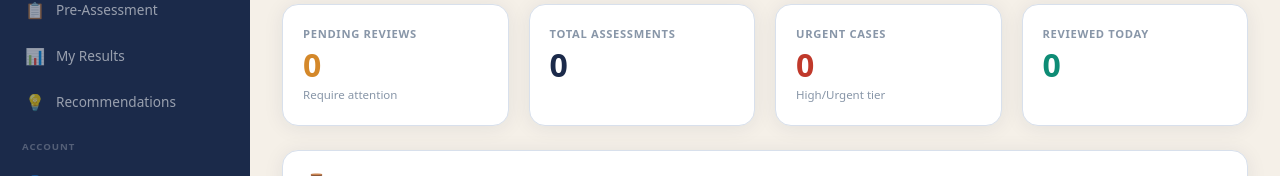
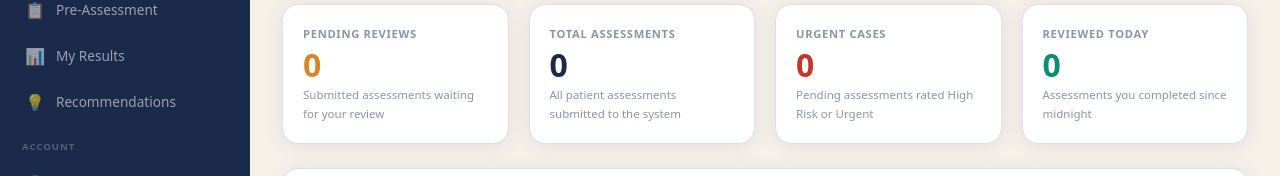
Before and after one commit to izzyjosh/prostate_project_frontend, a Next.js app: page /doctor-dashboard in a window 1280 px wide. Shown: the part 185-361 px from the top of the page. Built offline with nearby package versions, Linux system fonts and the light colour scheme; no server answers.

Commit message:
chore: update text

```diff
--- a/app/doctor-dashboard/page.tsx
+++ b/app/doctor-dashboard/page.tsx
@@ -87,24 +87,24 @@ export default function DoctorDashboardPage() {
         <StatCard
           label="Pending Reviews"
           value={String(stats.pendingReviews)}
-          sub="Require attention"
+          sub="Submitted assessments waiting for your review"
           accentColor="amber"
         />
         <StatCard
           label="Total Assessments"
           value={String(stats.totalAssessments)}
-          sub=""
+          sub="All patient assessments submitted to the system"
         />
         <StatCard
           label="Urgent Cases"
           value={String(stats.urgentCases)}
-          sub="High/Urgent tier"
+          sub="Pending assessments rated High Risk or Urgent"
           accentColor="danger"
         />
         <StatCard
           label="Reviewed Today"
           value={String(stats.reviewedToday)}
-          sub=""
+          sub="Assessments you completed since midnight"
           accentColor="teal"
         />
       </div>
```
